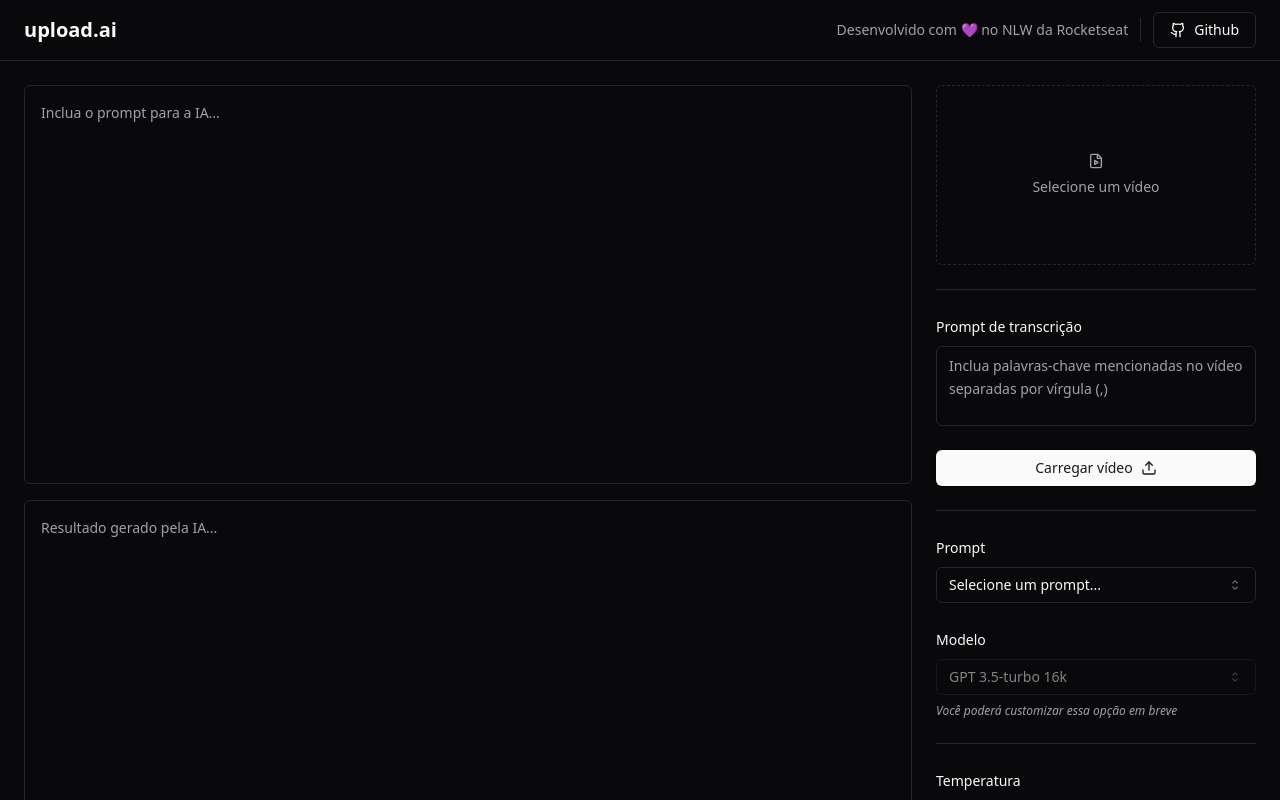
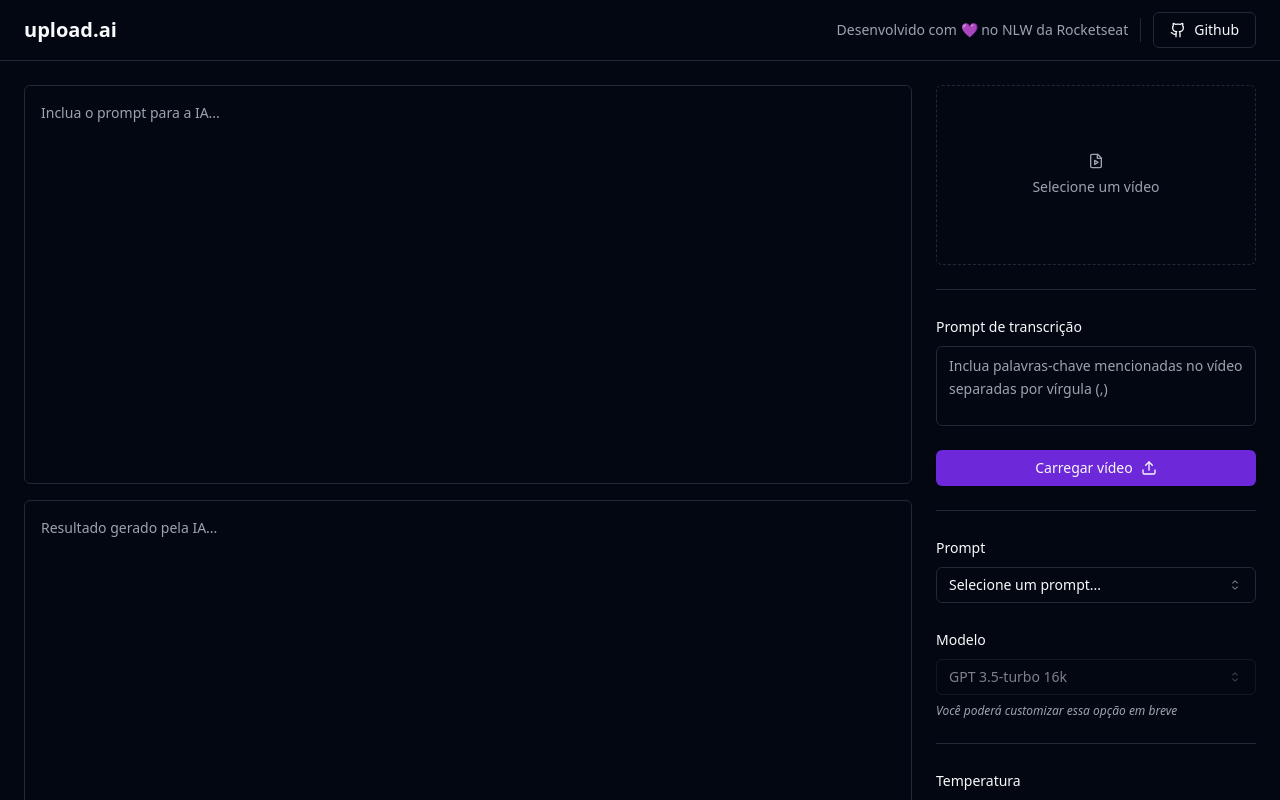
Before and after one commit to wallacewolv/upload-ai-web, a React (Vite) app: page / in a window 1280 px wide. Shown: the top 800 px of the page. Built offline with nearby package versions, Linux system fonts and the light colour scheme.

Commit message:
feat: Mudança de cor base

```diff
--- a/src/index.css
+++ b/src/index.css
@@ -4,25 +4,25 @@
 
 @layer base {
   :root {
-    --background: 240 10% 3.9%;
-    --foreground: 0 0% 98%;
-    --card: 240 10% 3.9%;
-    --card-foreground: 0 0% 98%;
-    --popover: 240 10% 3.9%;
-    --popover-foreground: 0 0% 98%;
-    --primary: 0 0% 98%;
-    --primary-foreground: 240 5.9% 10%;
-    --secondary: 240 3.7% 15.9%;
-    --secondary-foreground: 0 0% 98%;
-    --muted: 240 3.7% 15.9%;
-    --muted-foreground: 240 5% 64.9%;
-    --accent: 240 3.7% 15.9%;
-    --accent-foreground: 0 0% 98%;
+    --background: 224 71.4% 4.1%;
+    --foreground: 210 20% 98%;
+    --card: 224 71.4% 4.1%;
+    --card-foreground: 210 20% 98%;
+    --popover: 224 71.4% 4.1%;
+    --popover-foreground: 210 20% 98%;
+    --primary: 263.4 70% 50.4%;
+    --primary-foreground: 210 20% 98%;
+    --secondary: 215 27.9% 16.9%;
+    --secondary-foreground: 210 20% 98%;
+    --muted: 215 27.9% 16.9%;
+    --muted-foreground: 217.9 10.6% 64.9%;
+    --accent: 215 27.9% 16.9%;
+    --accent-foreground: 210 20% 98%;
     --destructive: 0 62.8% 30.6%;
-    --destructive-foreground: 0 0% 98%;
-    --border: 240 3.7% 15.9%;
-    --input: 240 3.7% 15.9%;
-    --ring: 240 4.9% 83.9%;
+    --destructive-foreground: 210 20% 98%;
+    --border: 215 27.9% 16.9%;
+    --input: 215 27.9% 16.9%;
+    --ring: 263.4 70% 50.4%;
 
     --radius: 0.5rem;
   }
```
